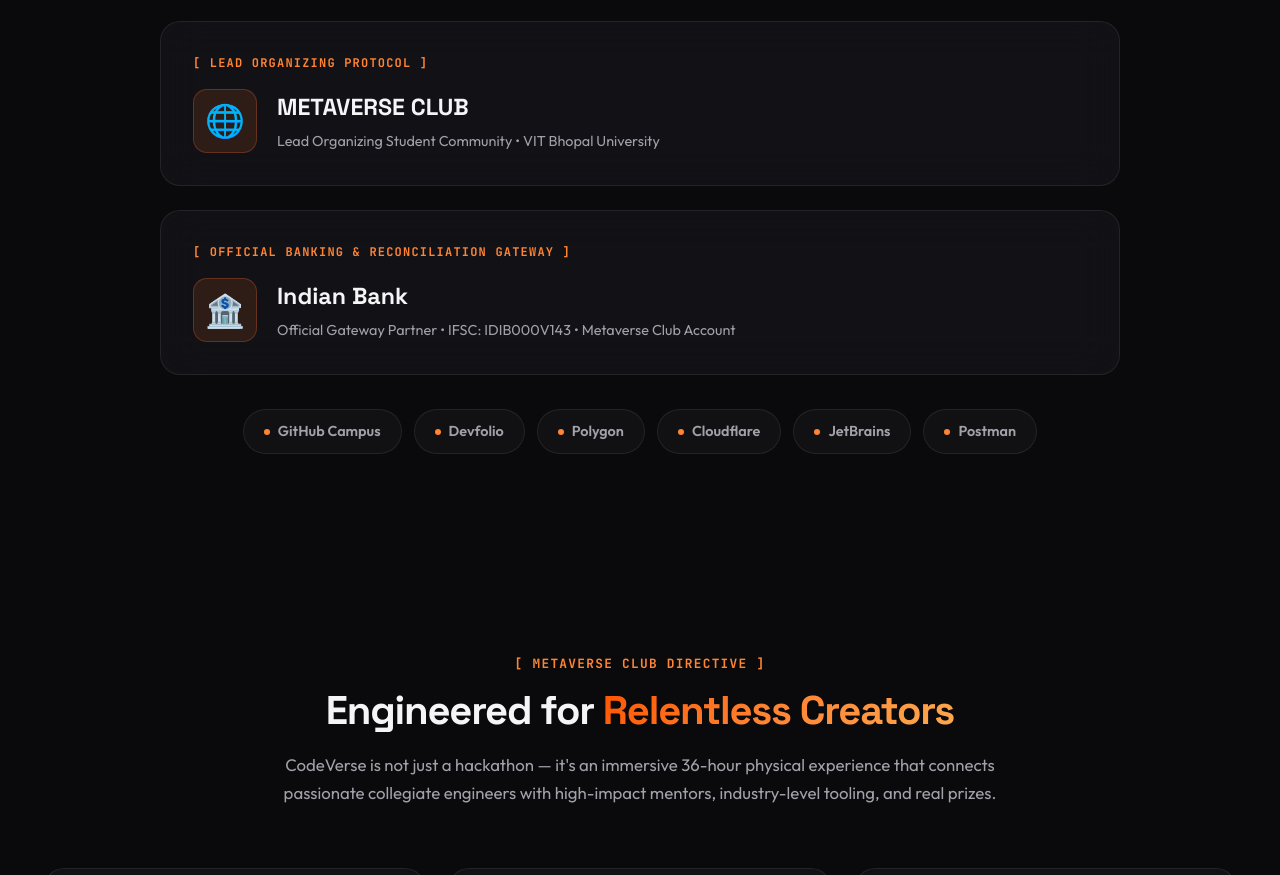
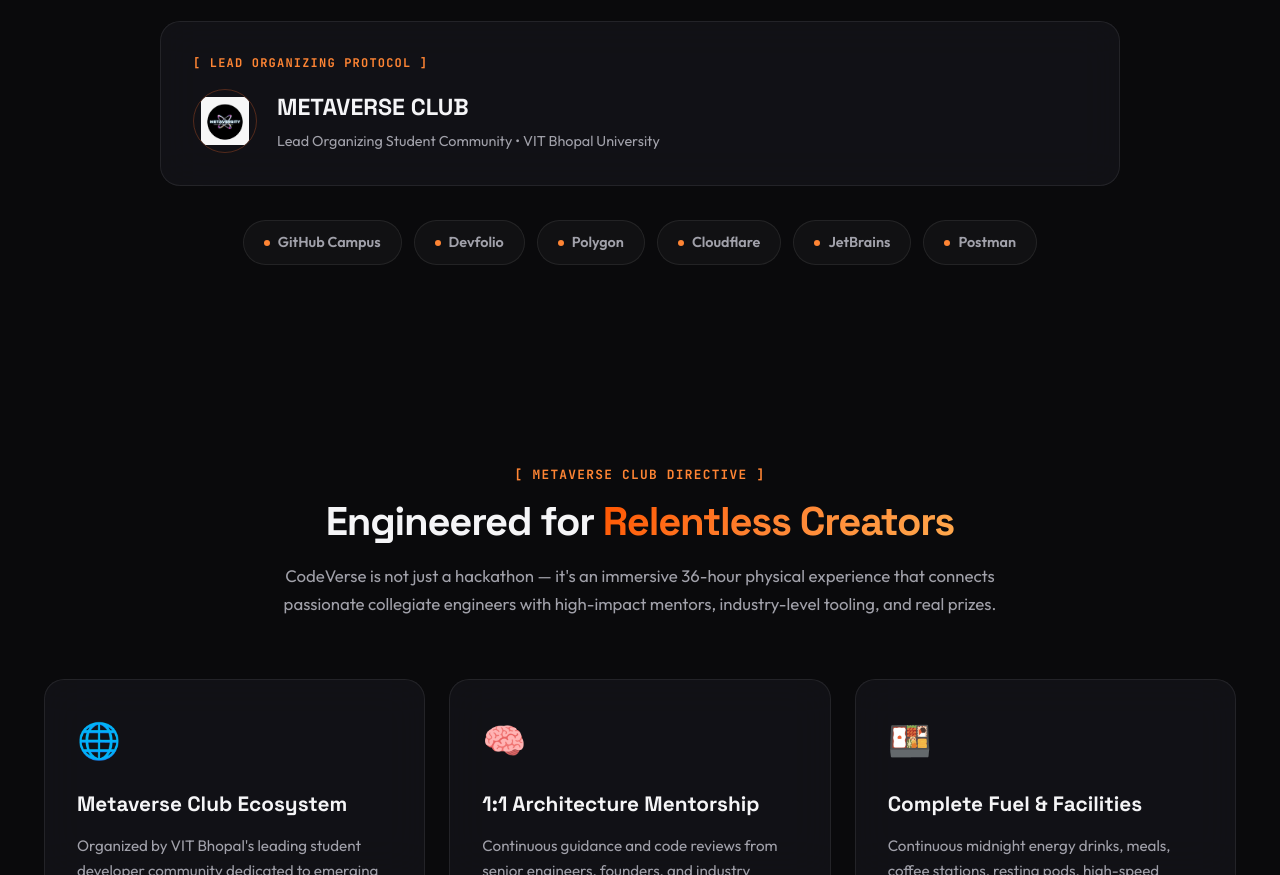
Before and after one commit to AnzalKhan16/CodeVerse26, a website: page public/index.html in a window 1280 px wide. Shown: the part 1660-2535 px from the top of the page. Drawn offline with Linux system fonts and the light colour scheme; no server answers.

Commit message:
Update Metaverse Club logo and remove Indian Bank

```diff
--- a/public/index.html
+++ b/public/index.html
@@ -247,22 +247,10 @@
         <div class="glass-card sponsor-spotlight" data-reveal>
           <div class="sponsor-category">[ LEAD ORGANIZING PROTOCOL ]</div>
           <div class="sponsor-main-row">
-            <div class="sponsor-logo-icon">🌐</div>
+            <div class="sponsor-logo-icon" style="background: transparent; border-radius: 50%; overflow: hidden;"><img src="metaverse_logo.jpg" alt="Metaverse Club" style="width: 48px; height: 48px; object-fit: cover;"></div>
             <div>
               <h3 class="sponsor-heading">METAVERSE CLUB</h3>
               <p class="sponsor-caption">Lead Organizing Student Community • VIT Bhopal University</p>
-            </div>
-          </div>
-        </div>
-
-        <!-- Banking Partner -->
-        <div class="glass-card sponsor-spotlight" data-reveal>
-          <div class="sponsor-category">[ OFFICIAL BANKING & RECONCILIATION GATEWAY ]</div>
-          <div class="sponsor-main-row">
-            <div class="sponsor-logo-icon">🏦</div>
-            <div>
-              <h3 class="sponsor-heading">Indian Bank</h3>
-              <p class="sponsor-caption">Official Gateway Partner • IFSC: IDIB000V143 • Metaverse Club Account</p>
             </div>
           </div>
         </div>
```
Also changed, not shown: public/metaverse_logo.jpg (added).
